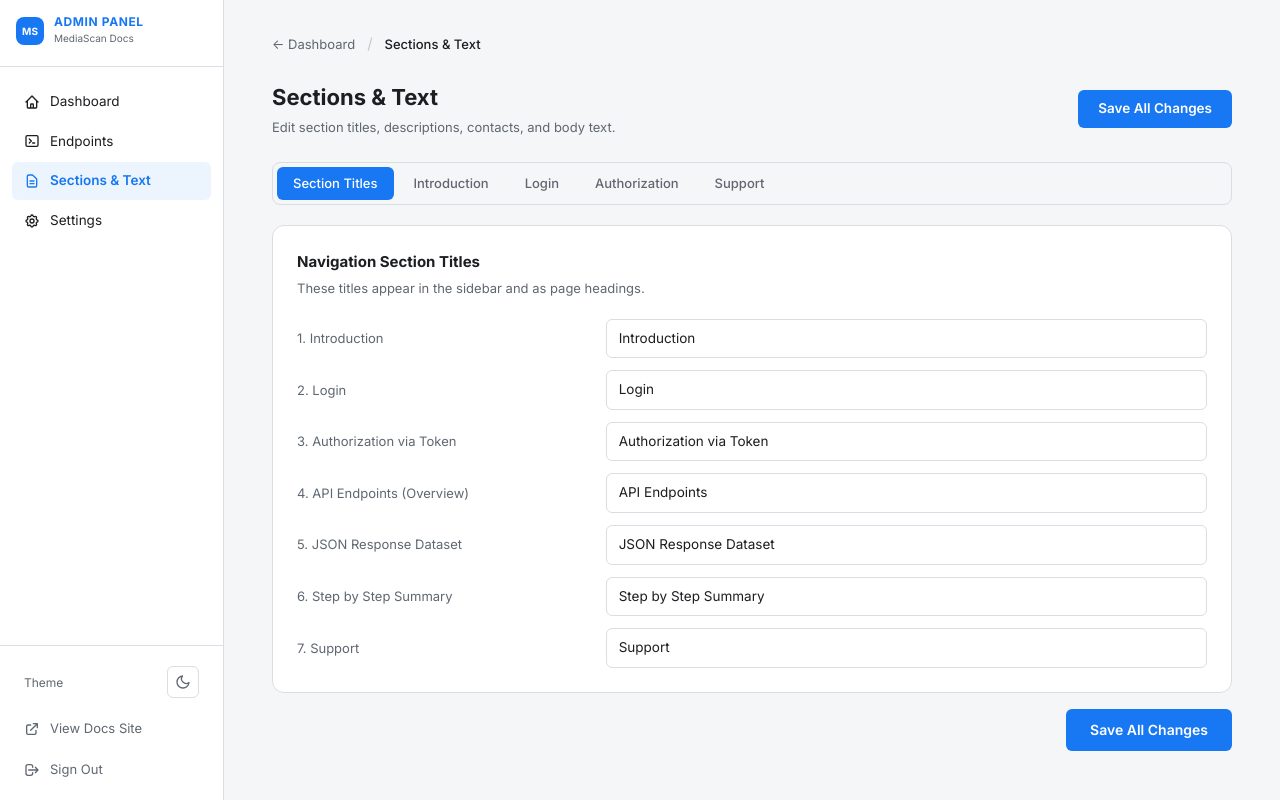
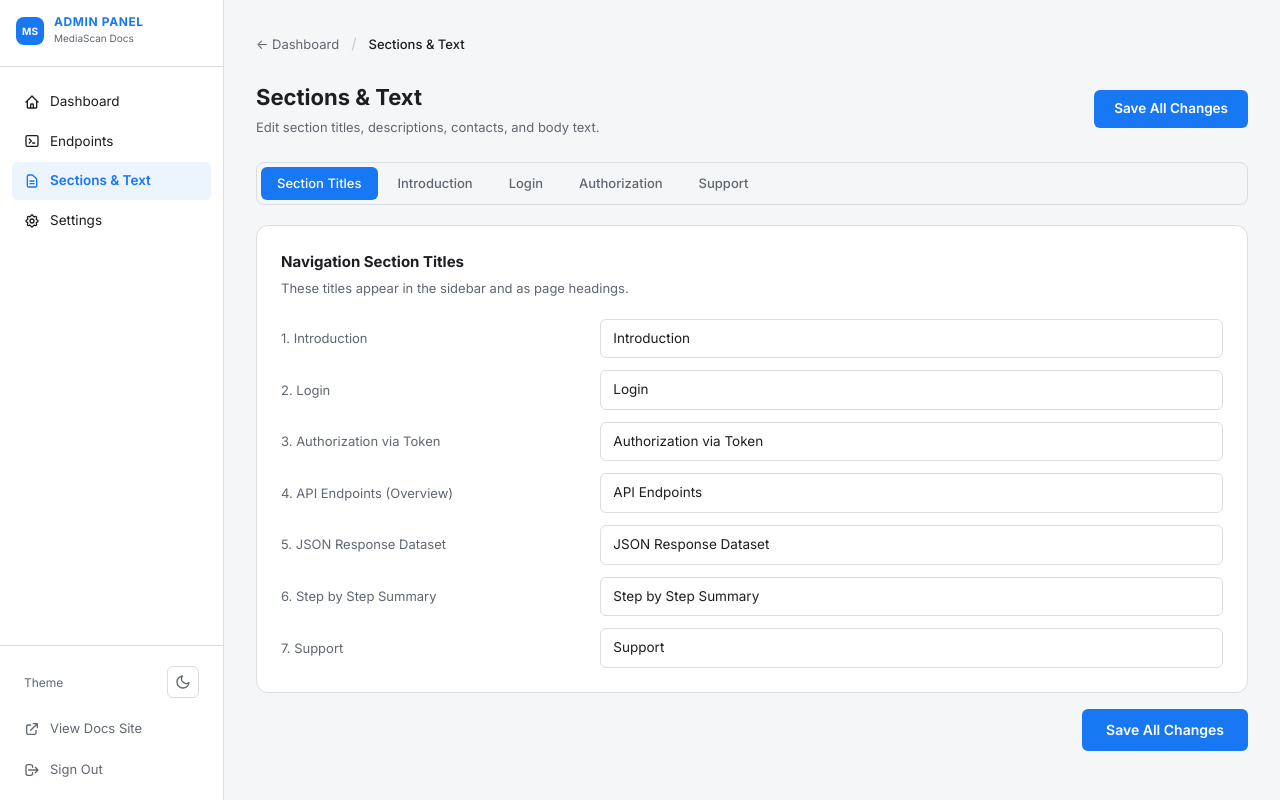
Before and after one commit to ashishrai-iph2025/api-docs, a Next.js app: page /admin/sections in a window 1280 px wide. Built offline with nearby package versions, Linux system fonts and the light colour scheme.

Commit message:
responsive layout
responsive layout

```diff
--- a/src/app/admin/AdminNav.tsx
+++ b/src/app/admin/AdminNav.tsx
@@ -286,7 +286,7 @@
         </div>
 
         <main className="flex-1 min-h-screen overflow-x-hidden">
-          <div className="max-w-5xl mx-auto px-4 sm:px-6 lg:px-8 py-2">
+          <div className="w-full px-4 sm:px-6 lg:px-8 py-2">
             {children}
           </div>
         </main>
```
